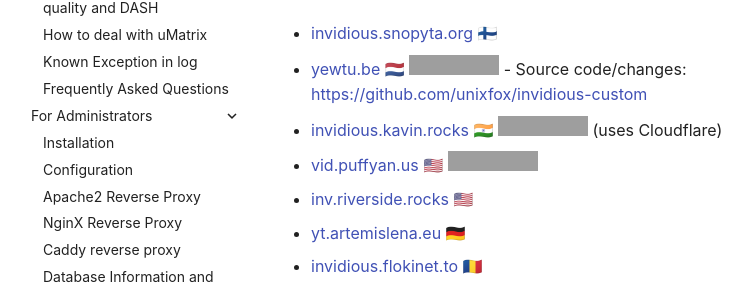
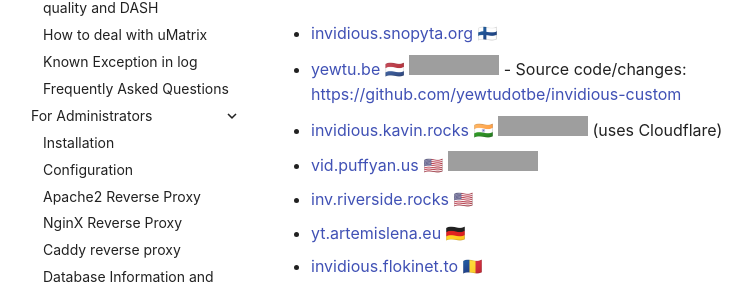
Before and after one commit to iv-org/documentation, an MkDocs documentation site: the page built from docs/instances.md, in a window 1280 px wide and 900 px high, cut to the strip 427-711 px from the top of the window. Shown: the whole strip, without its empty margins (15-767 px from the left). Built offline with MkDocs 1.6.1 and Material for MkDocs 9.7.7, drawn with Linux system fonts in a browser that asks for light colours; comment, search, counter and statistics services are not loaded; some of the changed lines change nothing that is shown; grey boxes are pictures that could not be loaded.

Commit message:
new source code link

```diff
--- a/docs/instances.md
+++ b/docs/instances.md
@@ -10,7 +10,7 @@
 
 * [invidious.snopyta.org](https://invidious.snopyta.org) 🇫🇮
 
-* [yewtu.be](https://yewtu.be) 🇳🇱 [![Uptime Robot status](https://img.shields.io/uptimerobot/status/m783898765-2a4efa67aa8d1c7be6b1dd9d)](https://uptime.invidious.io/784257752) - Source code/changes: https://github.com/unixfox/invidious-custom
+* [yewtu.be](https://yewtu.be) 🇳🇱 [![Uptime Robot status](https://img.shields.io/uptimerobot/status/m783898765-2a4efa67aa8d1c7be6b1dd9d)](https://uptime.invidious.io/784257752) - Source code/changes: https://github.com/yewtudotbe/invidious-custom
 
 * [invidious.kavin.rocks](https://invidious.kavin.rocks) 🇮🇳 [![Uptime Robot status](https://img.shields.io/uptimerobot/status/m786132664-f9fa738fba1c4dc2f7364f71)](https://status.kavin.rocks/786132664) (uses Cloudflare)
 
```
